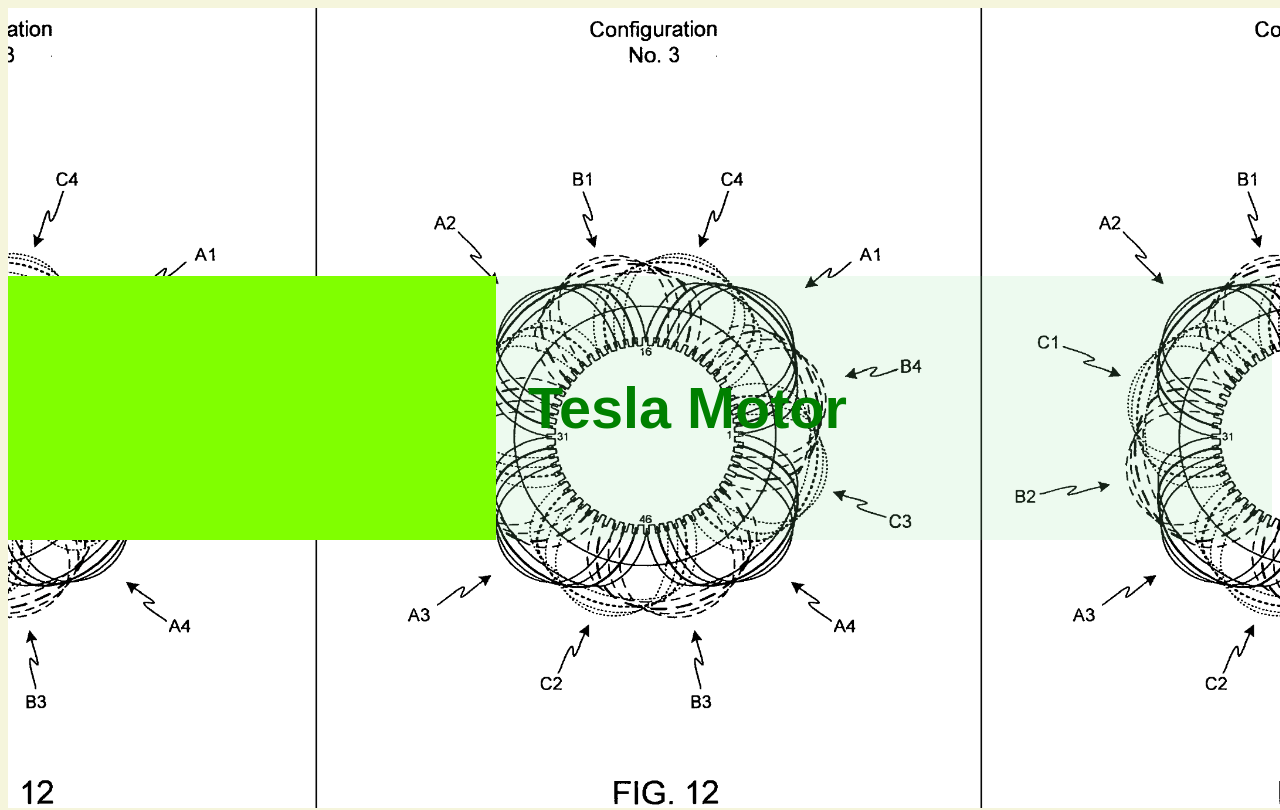
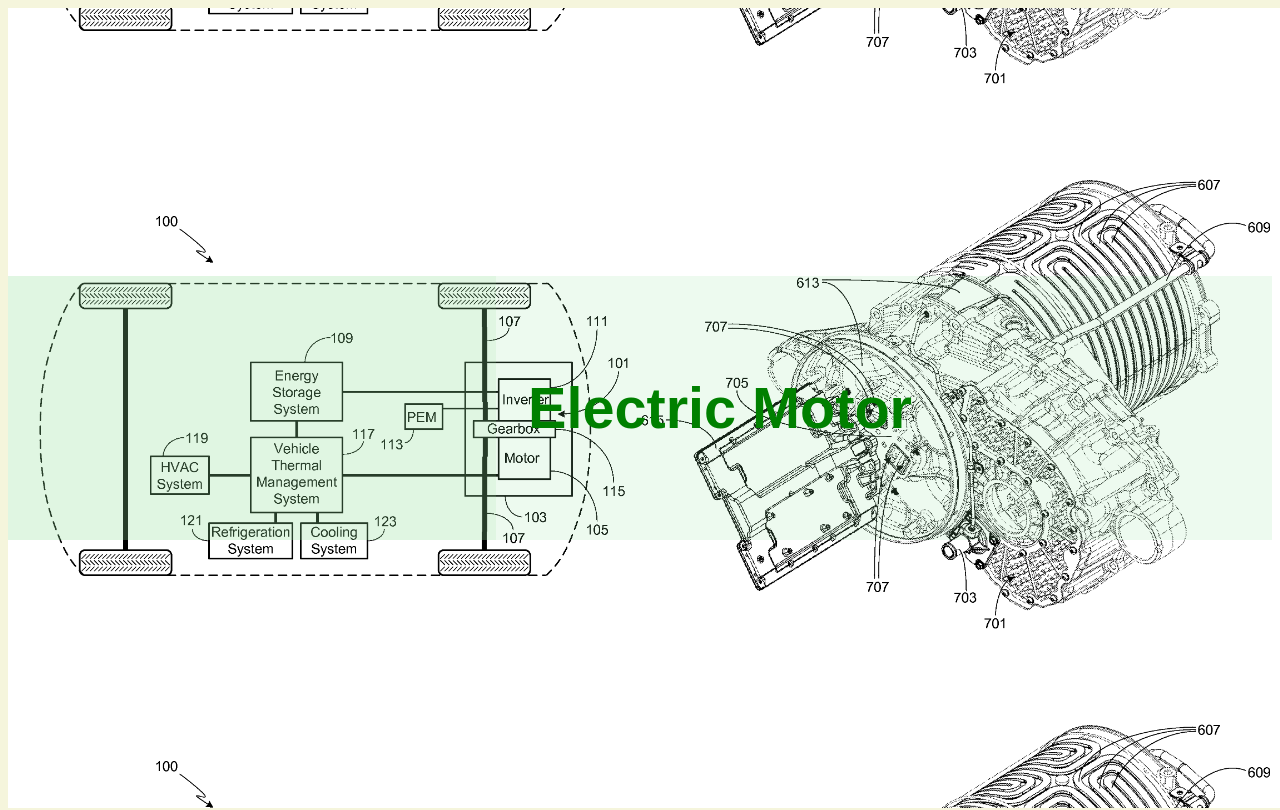
Before and after one commit to stella-vir/cyberVehicle, a website: page index.html in a window 1280 px wide. Shown: the top 810 px of the page. Drawn offline with Linux system fonts and the light colour scheme.

Commit message:
electric motor

```diff
--- a/css/style.css
+++ b/css/style.css
@@ -29,7 +29,7 @@
   content: '';
   width: 100vw;
   height: 100vh;
-  background-image: url("../motor.png");
+  background-image: url("../thermal.png");
   background-color: navy;
   background-size: contain;
   z-index: -1;
@@ -61,7 +61,7 @@
   display: flex;
   flex-direction: column;
   justify-content: center;
-  border-left: 38.2vw solid #80ff00;
+  border-left: 38.2vw solid #96d99126;
   background-color: #86d99126;
   padding-left: 2rem;
 }
--- a/index.html
+++ b/index.html
@@ -8,7 +8,7 @@
   </head>
   <body>
     <header>
-      <h1>Tesla Motor</h1>
+      <h1>Electric Motor</h1>
     </header>
     <main>
       <h3>Engine Start</h3>
```
Also changed, not shown: README.md, screenshots/Screen Shot 2022-09-22 at 19.39.53.png (renamed from Screen Shot 2022-09-22 at 19.39.53.png), screenshots/Screen Shot 2022-09-25 at 08.36.33.png (renamed from Screen Shot 2022-09-25 at 08.36.33.png), thermal.png (added), 1 other file.
